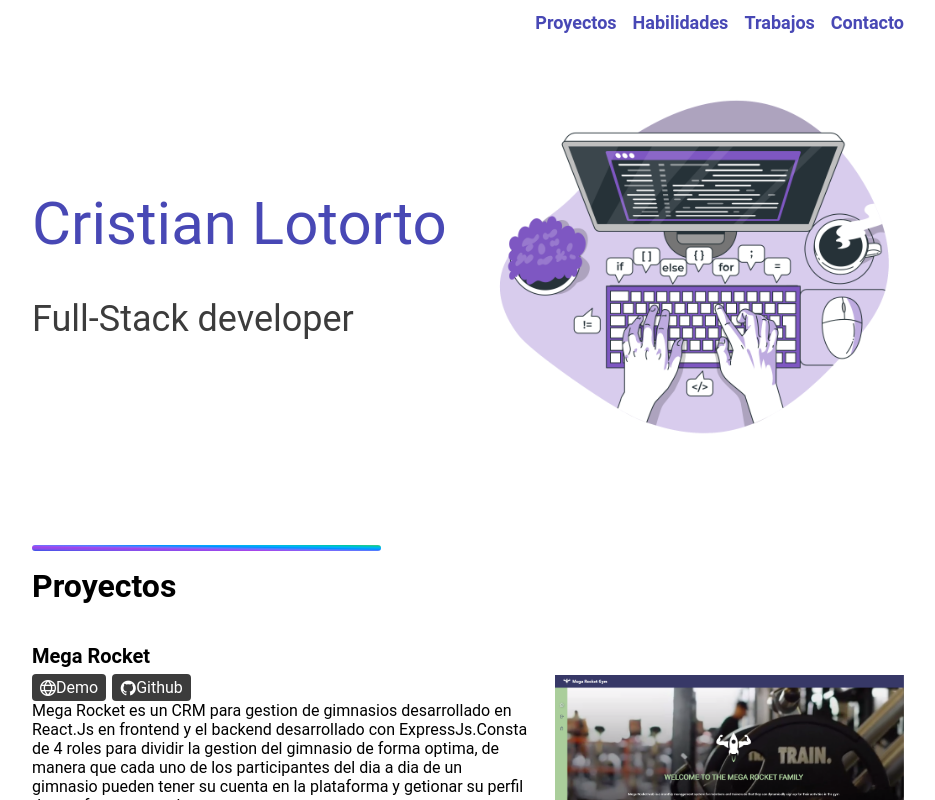
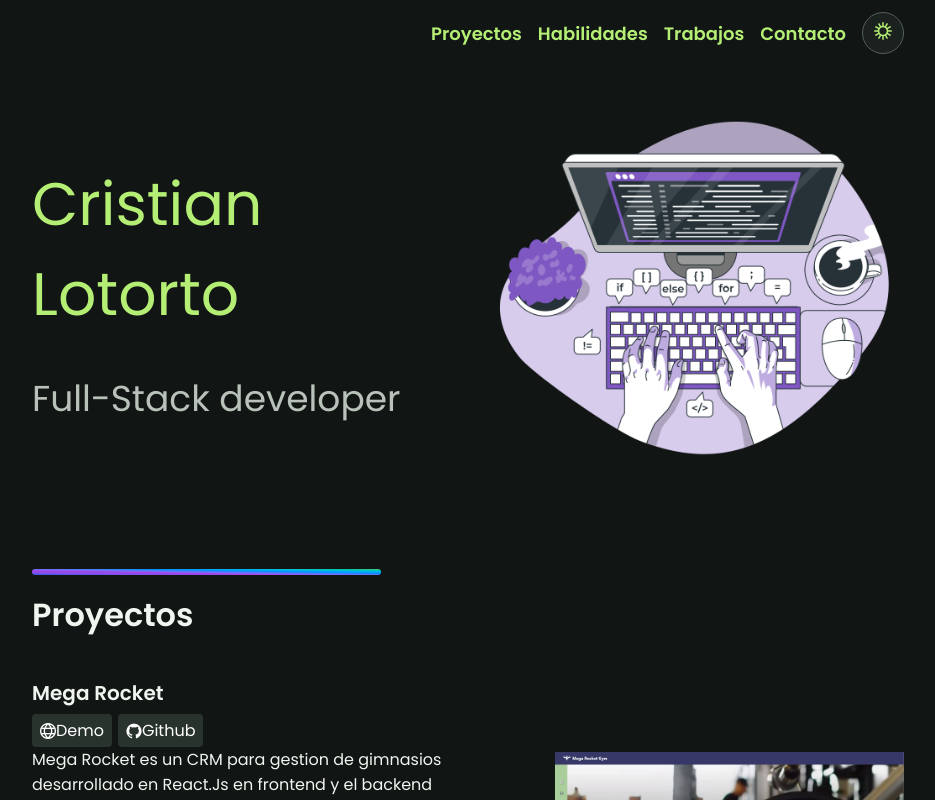
Before and after one commit to CristianLotorto/portfolio, a React (Vite) app: page / in a window 1280 px wide. Shown: the top 800 px of the page, without its empty margins (172-1107 px from the left). Built offline with nearby package versions, Linux system fonts and the light colour scheme.

Commit message:
portfolio v1.0.0

```diff
--- a/src/components/body/about/about.css
+++ b/src/components/body/about/about.css
@@ -16,13 +16,13 @@
     animation: appearMove 1.6s ease-in;
 }
 .info-name {
-    color: #4848b5;
+    color: var(--accent);
     font-size: 60px;
 }
 .full-stack{
     line-height: 120px;
     font-size: 36px;
-    color: #3c3c3c;
+    color: var(--text-secondary);
 }
 
 @keyframes appearMove {
--- a/src/components/body/projects/project-card.css
+++ b/src/components/body/projects/project-card.css
@@ -29,7 +29,7 @@
 
 .tag {
     padding:  4px 8px;
-    background-color: #3c3c3c;
+    background-color: var(--project-surface);
     color: #fff;
     border-radius: 4px;
     margin-right: 6px;
@@ -50,7 +50,7 @@
     display: flex;
     justify-content: center;
     align-items: center;
-    background-color: #3c3c3c;
+    background-color: var(--project-surface);
     width: max-content;
     padding: 4px 8px;
     border-radius: 4px;
--- a/src/components/body/work/work-card.css
+++ b/src/components/body/work/work-card.css
@@ -18,7 +18,7 @@
 }
 
 .work-dates {
-    color: black;
+    color: var(--text-secondary);
 }
 
 .work-desc {
--- a/src/components/header/header.css
+++ b/src/components/header/header.css
@@ -8,10 +8,11 @@
     animation: appear 1.6s ease-in;
 }
 .menu{
-    background-color: white;
     display: flex;
     flex: 1;
     justify-content: flex-end;
+    align-items: center;
+    gap: 16px;
 }
 
 .menu-icon{
@@ -28,8 +29,44 @@
 .logo{
     display: flex;
     font-size: 36px;
-    color: blue;
+    color: var(--accent);
     font-weight: 800;
+}
+
+.theme-toggle,
+.menu-trigger {
+    width: 42px;
+    height: 42px;
+    flex: 0 0 42px;
+    display: inline-flex;
+    align-items: center;
+    justify-content: center;
+    border: 1px solid var(--control-border);
+    border-radius: 50%;
+    background: var(--surface);
+    color: var(--accent);
+    cursor: pointer;
+    transition: background-color 180ms ease, color 180ms ease, transform 180ms ease;
+}
+
+.theme-toggle {
+    font-size: 18px;
+}
+
+.theme-toggle:hover,
+.menu-trigger:hover {
+    color: var(--accent-hover);
+    transform: translateY(-2px);
+}
+
+.theme-toggle:focus-visible,
+.menu-trigger:focus-visible {
+    outline: 2px solid var(--accent);
+    outline-offset: 3px;
+}
+
+.menu-trigger {
+    padding: 0;
 }
 
 @keyframes appear {
@@ -44,6 +81,7 @@
 @media only screen and (max-width: 720px) {
     .mobile-menu{
         display: flex;
+        align-items: center;
     }
     .web-menu{
         display: none;
--- a/src/components/header/index.tsx
+++ b/src/components/header/index.tsx
@@ -3,8 +3,12 @@ import "./header.css";
 import Mobile from "./mobile";
 import Web from "./web/index";
 
+interface HeaderProps {
+  isDark: boolean;
+  onToggleTheme: () => void;
+}
 
-function Header() {
+function Header({ isDark, onToggleTheme }: HeaderProps) {
   const [isOpen, setIsOpen]=useState(false);
   return (
     <div className="header">
@@ -13,10 +17,26 @@ function Header() {
         <div className="web-menu">
           <Web />
         </div>
+        <button
+          className="theme-toggle"
+          type="button"
+          onClick={onToggleTheme}
+          aria-label={`Tema ${isDark ? "oscuro" : "claro"}`}
+          aria-pressed={isDark}
+          title={`Cambiar a tema ${isDark ? "claro" : "oscuro"}`}
+        >
+          <i className={`fi-rr-${isDark ? "sun" : "moon"}`} aria-hidden="true"></i>
+        </button>
         <div className="mobile-menu">
-          <div onClick={()=>setIsOpen(!isOpen)}>
+          <button
+            className="menu-trigger"
+            type="button"
+            onClick={() => setIsOpen((open) => !open)}
+            aria-label={isOpen ? "Cerrar menú" : "Abrir menú"}
+            aria-expanded={isOpen}
+          >
             <i className="fi-rr-apps menu-icon"></i>
-          </div>
+          </button>
           {isOpen && <Mobile isOpen={isOpen} setIsOpen={setIsOpen} />}
         </div>
       </div>
--- a/src/components/header/mobile/mobile.css
+++ b/src/components/header/mobile/mobile.css
@@ -1,5 +1,6 @@
 .mobile {
-    background-color: white;
+    background-color: var(--page-bg);
+    color: var(--text-primary);
     height: 100vh;
     width: 60vw;
     position: absolute;
@@ -8,6 +9,8 @@
     padding: 18px 12px;
     display: flex;
     flex-direction: column;
+    z-index: 2;
+    box-shadow: -12px 0 32px rgba(0, 0, 0, 0.18);
 }
 
 .close-icon {
@@ -34,6 +37,11 @@
 
 .mobile-option a{
     text-decoration: none;
-    color: #4848b5;
+    color: var(--accent);
     display: flex;
 }
+
+.close-icon {
+    color: var(--text-secondary);
+    cursor: pointer;
+}
--- a/src/components/header/web/web.css
+++ b/src/components/header/web/web.css
@@ -12,7 +12,7 @@
 .web-option a{
     font-size: 18px;
     text-decoration: none;
-    color: #4848b5;
+    color: var(--accent);
     display: flex;
     align-items: center;
 }
@@ -25,3 +25,7 @@
 .web-option:last-child {
     margin-right: 0px;
 }
+
+.web-option a:hover {
+    color: var(--accent-hover);
+}
--- a/src/components/home/index.tsx
+++ b/src/components/home/index.tsx
@@ -1,13 +1,30 @@
+import { useEffect, useState } from "react";
 import "./home.css";
 import Header from "../header/index";
 import Body from "../body/index";
 import Footer from "../footer/index";
 
+function getInitialTheme() {
+  try {
+    return window.localStorage.getItem("portfolio-theme") !== "light";
+  } catch {
+    return true;
+  }
+}
 
 function Home() {
+  const [isDark, setIsDark] = useState(getInitialTheme);
+
+  useEffect(() => {
+    document.documentElement.dataset.theme = isDark ? "dark" : "light";
+    try {
+      window.localStorage.setItem("portfolio-theme", isDark ? "dark" : "light");
+    } catch {}
+  }, [isDark]);
+
   return ( <div className="home">
     <div>
-        <Header />
+        <Header isDark={isDark} onToggleTheme={() => setIsDark((currentTheme) => !currentTheme)} />
     </div>
     <div>
         <Body />
--- a/src/index.css
+++ b/src/index.css
@@ -4,11 +4,47 @@
   box-sizing: border-box;
 }
 
+:root {
+  color-scheme: dark;
+  --page-bg: #111513;
+  --surface: #1b211e;
+  --text-primary: #f1f5ef;
+  --text-secondary: #b8c2ba;
+  --accent: #b4ee74;
+  --accent-hover: #d0f5a7;
+  --control-border: #536057;
+  --project-surface: #28332d;
+}
+
+:root[data-theme="light"] {
+  color-scheme: light;
+  --page-bg: #f5f7f2;
+  --surface: #e8eee6;
+  --text-primary: #202923;
+  --text-secondary: #56645a;
+  --accent: #3f7045;
+  --accent-hover: #2d5834;
+  --control-border: #aeb9ad;
+  --project-surface: #354a39;
+}
+
+html {
+  background-color: var(--page-bg);
+}
+
 body {
-  font-family: 'Roboto', sans-serif;
+  min-width: 320px;
+  min-height: 100vh;
+  background-color: var(--page-bg);
+  color: var(--text-primary);
+  font-family: 'Poppins', sans-serif;
   -webkit-font-smoothing: antialiased;
   -moz-osx-font-smoothing: grayscale;
+  transition: background-color 220ms ease, color 220ms ease;
+}
 
+button {
+  font: inherit;
 }
 
 code {
```
